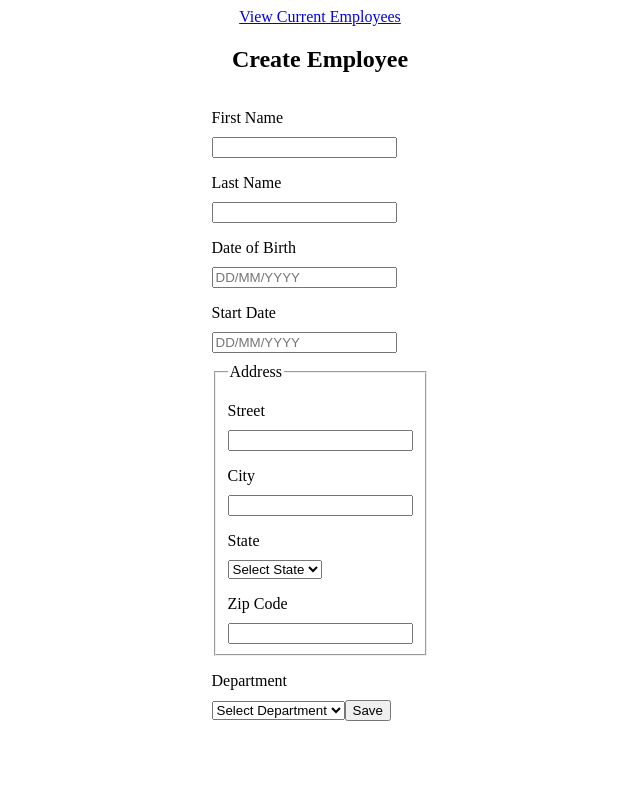
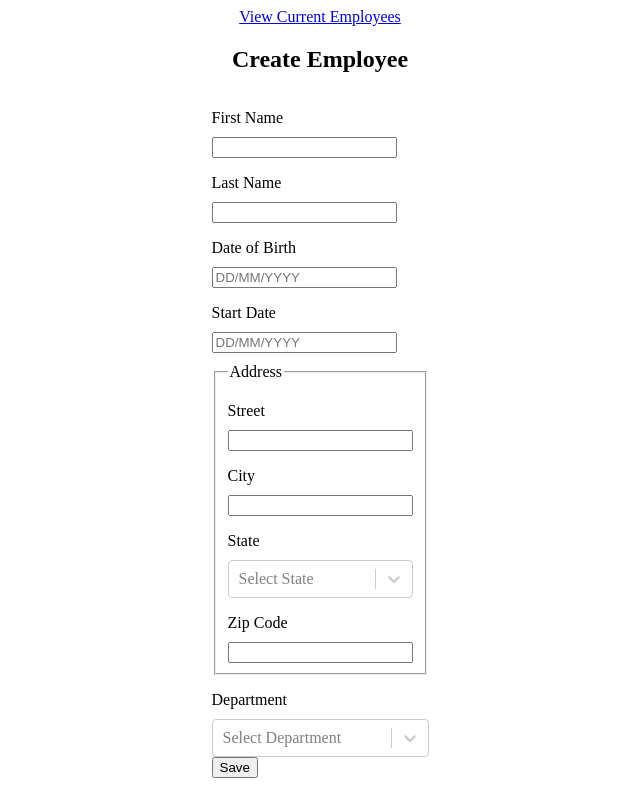
Before and after one commit to GoncalvesDDaniel/wealth_health_react, a React (Vite) app: page / in a window 1280 px wide. Shown: the whole page, without its empty margins (320-960 px from the left). Built offline with nearby package versions, Linux system fonts and the light colour scheme.

Commit message:
Init select-react library

```diff
--- a/package.json
+++ b/package.json
@@ -15,7 +15,8 @@
     "react-datepicker": "^8.3.0",
     "react-dom": "^19.0.0",
     "react-redux": "^9.2.0",
-    "react-router-dom": "^7.5.3"
+    "react-router-dom": "^7.5.3",
+    "react-select": "^5.10.1"
   },
   "devDependencies": {
     "@eslint/js": "^9.22.0",
--- a/src/pages/CreateEmployee.jsx
+++ b/src/pages/CreateEmployee.jsx
@@ -3,6 +3,9 @@
 import { Link } from "react-router-dom";
 import { addEmployee } from "../store/employeesSlice";
 import DatePicker from "react-datepicker";
+import Select from "react-select/base";
+import { states, departments } from "../utils/constants";
+
 import "react-datepicker/dist/react-datepicker.css";
 
 // TODO: Importer le composant Modal pour l'afficher après soumission
@@ -16,9 +19,9 @@
     const [startDate, setStartDate] = useState(null);
     const [street, setStreet] = useState("");
     const [city, setCity] = useState("");
-    const [state, setState] = useState("");
+    const [state, setState] = useState(null);
     const [zipCode, setZipCode] = useState("");
-    const [department, setDepartment] = useState("");
+    const [department, setDepartment] = useState(null);
 
     // TODO: Gérer l'état d'ouverture de la modale (useState)
     const dispatch = useDispatch();
@@ -119,19 +122,16 @@
                         />
 
                         <label htmlFor="state">State</label>
-                        {/* TODO: Remplacer par le composant Select/Dropdown */}
-                        <select
-                            name="state"
-                            id="state"
+                        <Select
+                            inputId="state"
+                            options={states}
                             value={state}
-                            onChange={(e) => setState(e.target.value)}
-                        >
-                            <option value="">Select State</option>
-                            {/* TODO: Peupler avec la liste des états */}
-                            <option value="AL">Alabama</option>
-                            <option value="AK">Alaska</option>
-                            {/* ... autres états ... */}
-                        </select>
+                            onChange={(selectedOption) =>
+                                setState(selectedOption)
+                            }
+                            // onChange={setState}
+                            placeholder="Select State"
+                        />
 
                         <label htmlFor="zip-code">Zip Code</label>
                         <input
@@ -143,21 +143,13 @@
                     </fieldset>
 
                     <label htmlFor="department">Department</label>
-                    {/* TODO: Remplacer par le composant Select/Dropdown */}
-                    <select
-                        name="department"
-                        id="department"
+                    <Select
+                        inputId="department"
+                        options={departments}
                         value={department}
-                        onChange={(e) => setDepartment(e.target.value)}
-                    >
-                        <option value="">Select Department</option>
-                        {/* TODO: Peupler avec la liste des départements */}
-                        <option>Sales</option>
-                        <option>Marketing</option>
-                        <option>Engineering</option>
-                        <option>Human Resources</option>
-                        <option>Legal</option>
-                    </select>
+                        onChange={setDepartment}
+                        placeholder="Select Department"
+                    />
 
                     <button type="submit">Save</button>
                 </form>
--- /dev/null
+++ b/src/utils/constants.js
@@ -0,0 +1,62 @@
+// Liste des États
+export const states = [
+    { value: "AL", label: "Alabama" },
+    { value: "AK", label: "Alaska" },
+    { value: "AZ", label: "Arizona" },
+    { value: "AR", label: "Arkansas" },
+    { value: "CA", label: "California" },
+    { value: "CO", label: "Colorado" },
+    { value: "CT", label: "Connecticut" },
+    { value: "DE", label: "Delaware" },
+    { value: "FL", label: "Florida" },
+    { value: "GA", label: "Georgia" },
+    { value: "HI", label: "Hawaii" },
+    { value: "ID", label: "Idaho" },
+    { value: "IL", label: "Illinois" },
+    { value: "IN", label: "Indiana" },
+    { value: "IA", label: "Iowa" },
+    { value: "KS", label: "Kansas" },
+    { value: "KY", label: "Kentucky" },
+    { value: "LA", label: "Louisiana" },
+    { value: "ME", label: "Maine" },
+    { value: "MD", label: "Maryland" },
+    { value: "MA", label: "Massachusetts" },
+    { value: "MI", label: "Michigan" },
+    { value: "MN", label: "Minnesota" },
+    { value: "MS", label: "Mississippi" },
+    { value: "MO", label: "Missouri" },
+    { value: "MT", label: "Montana" },
+    { value: "NE", label: "Nebraska" },
+    { value: "NV", label: "Nevada" },
+    { value: "NH", label: "New Hampshire" },
+    { value: "NJ", label: "New Jersey" },
+    { value: "NM", label: "New Mexico" },
+    { value: "NY", label: "New York" },
+    { value: "NC", label: "North Carolina" },
+    { value: "ND", label: "North Dakota" },
+    { value: "OH", label: "Ohio" },
+    { value: "OK", label: "Oklahoma" },
+    { value: "OR", label: "Oregon" },
+    { value: "PA", label: "Pennsylvania" },
+    { value: "RI", label: "Rhode Island" },
+    { value: "SC", label: "South Carolina" },
+    { value: "SD", label: "South Dakota" },
+    { value: "TN", label: "Tennessee" },
+    { value: "TX", label: "Texas" },
+    { value: "UT", label: "Utah" },
+    { value: "VT", label: "Vermont" },
+    { value: "VA", label: "Virginia" },
+    { value: "WA", label: "Washington" },
+    { value: "WV", label: "West Virginia" },
+    { value: "WI", label: "Wisconsin" },
+    { value: "WY", label: "Wyoming" },
+];
+
+// Liste des Départements
+export const departments = [
+    { value: "Sales", label: "Sales" },
+    { value: "Marketing", label: "Marketing" },
+    { value: "Engineering", label: "Engineering" },
+    { value: "Human Resources", label: "Human Resources" },
+    { value: "Legal", label: "Legal" },
+];
```
Also changed, not shown: 1 other file (tests, documents, lock files or other folders).
